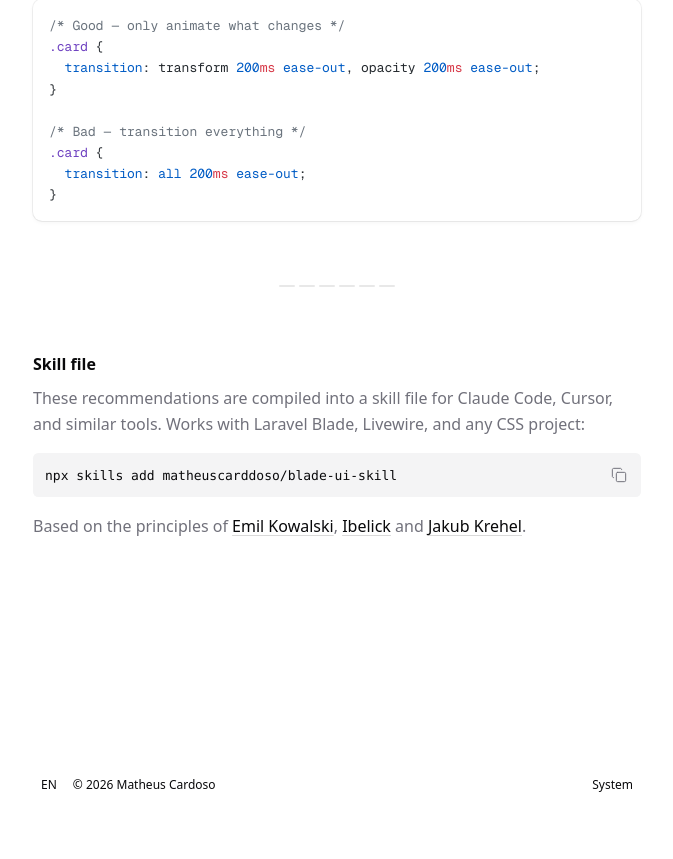
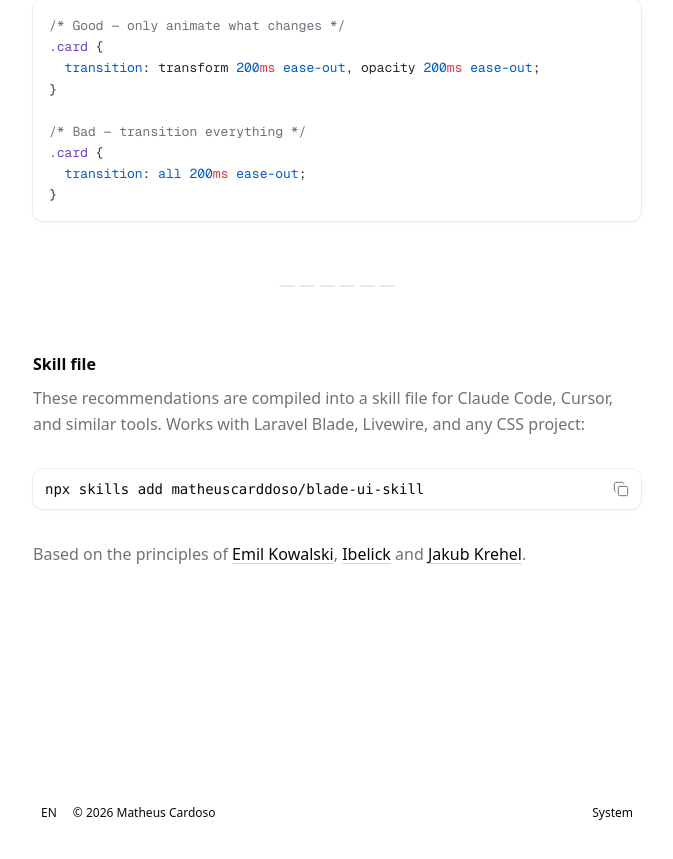
Before and after one commit to matheuscarddoso/mcardoso, a Next.js app: page /work/invisible-details in a window 1280 px wide. Shown: the part 6358-7217 px from the top of the page, without its empty margins (303-976 px from the left). Built offline with nearby package versions, Linux system fonts and the light colour scheme.

Commit message:
refactor(ui): enhance ArticleContent component with new icons and improved styles

```diff
--- a/app/work/invisible-details/article-content.tsx
+++ b/app/work/invisible-details/article-content.tsx
@@ -2,7 +2,7 @@
 
 import * as React from "react"
 import Link from "next/link"
-import { Undo2, Check, LinkIcon } from "lucide-react"
+import { Undo2, Check, LinkIcon, CheckCircle, CircleCheck } from "lucide-react"
 import { Footer, type Language } from "@/components/footer"
 
 function Divider() {
@@ -78,7 +78,7 @@ function CopyInstallButton({ text }: { text: string }) {
   return (
     <button
       onClick={handleCopy}
-      className="group flex shrink-0 cursor-pointer items-center justify-center rounded-md p-1.5 transition-[scale,background-color] duration-150 ease-out hover:bg-foreground/10 active:scale-[0.96]"
+      className="group flex shrink-0 cursor-pointer items-center justify-center rounded-lg p-1.5 transition-[scale,background-color] duration-150 ease-out hover:bg-foreground/10 active:scale-[0.96]"
       aria-label="Copy install command"
     >
       <span className="relative grid size-4 place-items-center">
@@ -529,7 +529,7 @@ export function ArticleContent({
 
           <p className="mb-4 w-full text-pretty text-muted-foreground">{t.moreP1}</p>
 
-          <div className="my-4 flex items-center justify-between gap-2 overflow-x-auto rounded-lg bg-muted py-2 pr-2 pl-3 font-mono text-[13px]">
+          <div className="flex h-10 items-center justify-between gap-2 overflow-hidden rounded-xl bg-preview-bg pr-1.5 pl-3 shadow-custom my-8 text-sm">
             <code className="select-all">{t.moreInstall}</code>
             <CopyInstallButton text={t.moreInstall} />
           </div>
```
